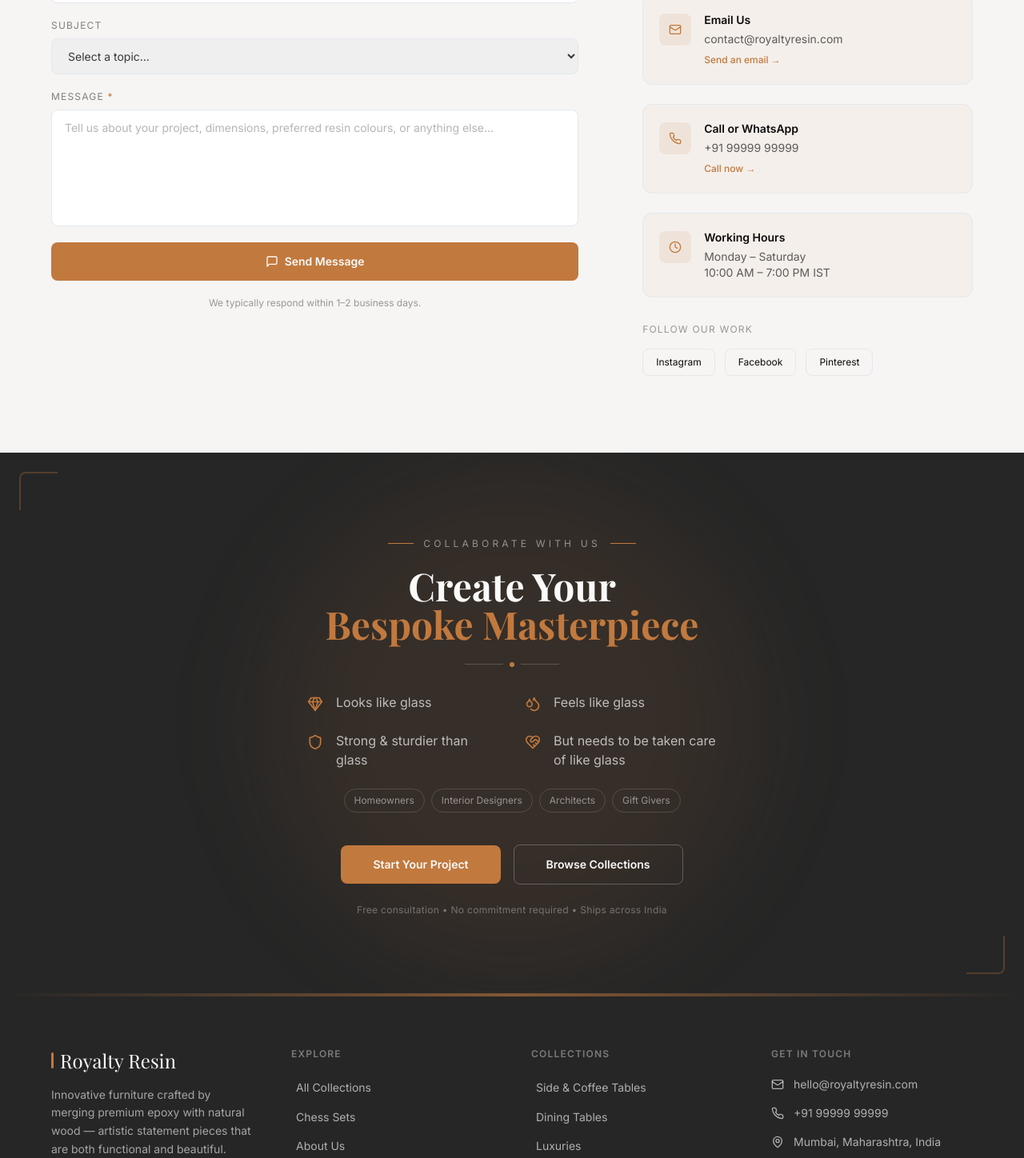
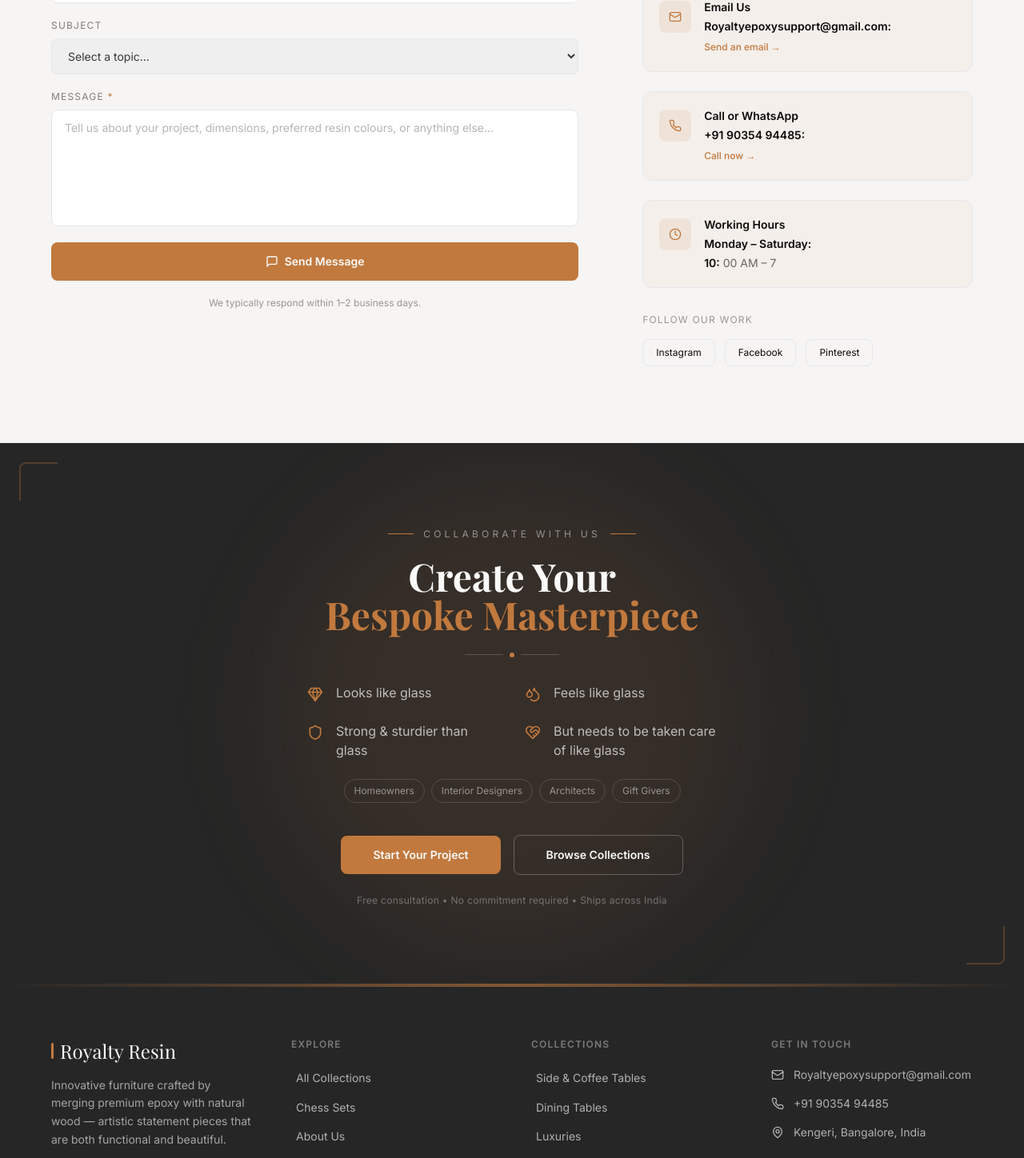
Before and after one commit to KishanthDev/royalty-resin-furniture, a Next.js app: page /contact in a window 1280 px wide. Shown: the part 960-2408 px from the top of the page at 80% size. Built offline with nearby package versions, Linux system fonts and the light colour scheme; a web font is replaced by a local one.

Commit message:
updated contact details

```diff
--- a/app/(public)/contact/page.tsx
+++ b/app/(public)/contact/page.tsx
@@ -45,14 +45,14 @@
               {
                 icon: Mail,
                 label: "Email Us",
-                value: "contact@royaltyresin.com",
-                href: "mailto:contact@royaltyresin.com",
+                value: "Royaltyepoxysupport@gmail.com",
+                href: "mailto:Royaltyepoxysupport@gmail.com",
               },
               {
                 icon: Phone,
                 label: "Call Us",
-                value: "+91 99999 99999",
-                href: "tel:+919999999999",
+                value: "+91 90354 94485",
+                href: "tel:+919035494485",
               },
               {
                 icon: Clock,
@@ -234,22 +234,25 @@
               {
                 icon: MapPin,
                 title: "Visit Our Showroom",
-                lines: ["123 Artisan Lane,", "Woodwork City, 12345", "Mumbai, India"],
+                lines: [
+                  "Main Branch: Kengeri, Bangalore",
+                  "North Karnataka Branch: Sindhanur, Raichur",
+                ],
                 href: null,
                 cta: null,
               },
               {
                 icon: Mail,
                 title: "Email Us",
-                lines: ["contact@royaltyresin.com"],
-                href: "mailto:contact@royaltyresin.com",
+                lines: ["Royaltyepoxysupport@gmail.com"],
+                href: "mailto:Royaltyepoxysupport@gmail.com",
                 cta: "Send an email",
               },
               {
                 icon: Phone,
                 title: "Call or WhatsApp",
-                lines: ["+91 99999 99999"],
-                href: "tel:+919999999999",
+                lines: ["+91 90354 94485"],
+                href: "tel:+919035494485",
                 cta: "Call now",
               },
               {
@@ -269,11 +272,22 @@
                 </div>
                 <div>
                   <h3 className="font-semibold text-sm mb-1">{title}</h3>
-                  {lines.map((line) => (
-                    <p key={line} className="text-sm text-foreground/65">
-                      {line}
-                    </p>
-                  ))}
+                  <div className="space-y-3">
+                    <div className="space-y-1">
+                      {lines.map((line, i) => {
+                        const [title, location] = line.split(":");
+
+                        return (
+                          <p key={i} className="text-sm text-foreground/80">
+                            <span className="font-semibold text-foreground">
+                              {title}:
+                            </span>{" "}
+                            <span className="text-foreground/60">{location}</span>
+                          </p>
+                        );
+                      })}
+                    </div>
+                  </div>
                   {href && cta && (
                     <Link
                       href={href}
--- a/components/subcomponent/Footer.tsx
+++ b/components/subcomponent/Footer.tsx
@@ -104,25 +104,25 @@
             <ul className="grid grid-cols-1 sm:grid-cols-1 gap-4 text-sm">
               <li>
                 <a
-                  href="mailto:hello@royaltyresin.com"
+                  href="mailto:Royaltyepoxysupport@gmail.com"
                   className="flex items-start gap-3 text-secondary-foreground/65 hover:text-primary transition-colors group"
                 >
                   <Mail className="h-4 w-4 mt-0.5 shrink-0 group-hover:text-primary" />
-                  hello@royaltyresin.com
+                  Royaltyepoxysupport@gmail.com
                 </a>
               </li>
               <li>
                 <a
-                  href="tel:+919999999999"
+                  href="tel:+919035494485"
                   className="flex items-start gap-3 text-secondary-foreground/65 hover:text-primary transition-colors group"
                 >
                   <Phone className="h-4 w-4 mt-0.5 shrink-0 group-hover:text-primary" />
-                  +91 99999 99999
+                  +91 90354 94485
                 </a>
               </li>
               <li className="flex items-start gap-3 text-secondary-foreground/65">
                 <MapPin className="h-4 w-4 mt-0.5 shrink-0" />
-                <span>Mumbai, Maharashtra, India</span>
+                <span>Kengeri, Bangalore, India</span>
               </li>
             </ul>
 
--- a/components/subcomponent/WhatsApp.tsx
+++ b/components/subcomponent/WhatsApp.tsx
@@ -3,7 +3,7 @@
 export default function WhatsAppButton() {
     return (
         <a
-            href="https://wa.me/<countrycode><number>"
+            href="https://wa.me/+919035494485?text=Hello%20Royalty%20Resin!%20I%20have%20a%20question%20about%20your%20products."
             target="_blank"
             rel="noopener noreferrer"
             className="fixed bottom-4 right-4 z-50 flex h-14 w-14 items-center justify-center rounded-full bg-green-500 text-white shadow-lg hover:scale-105 transition"
```
